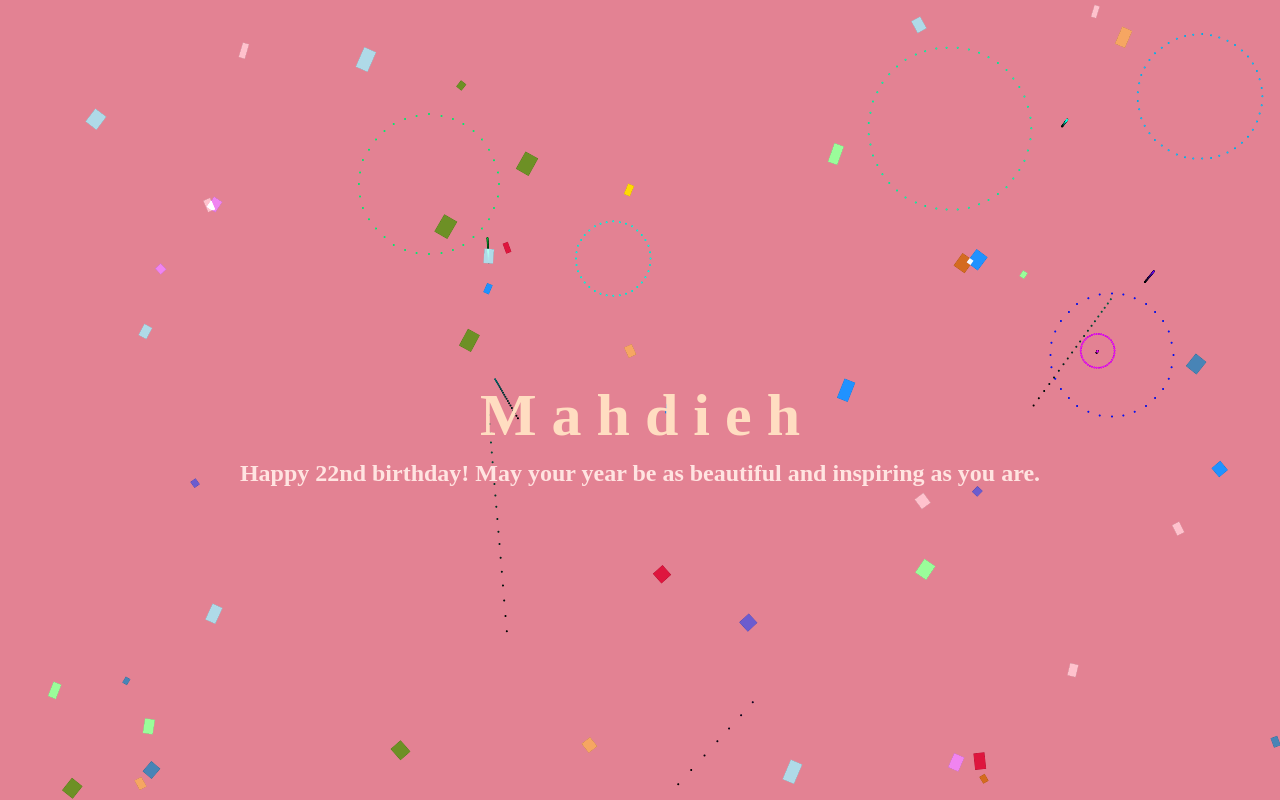
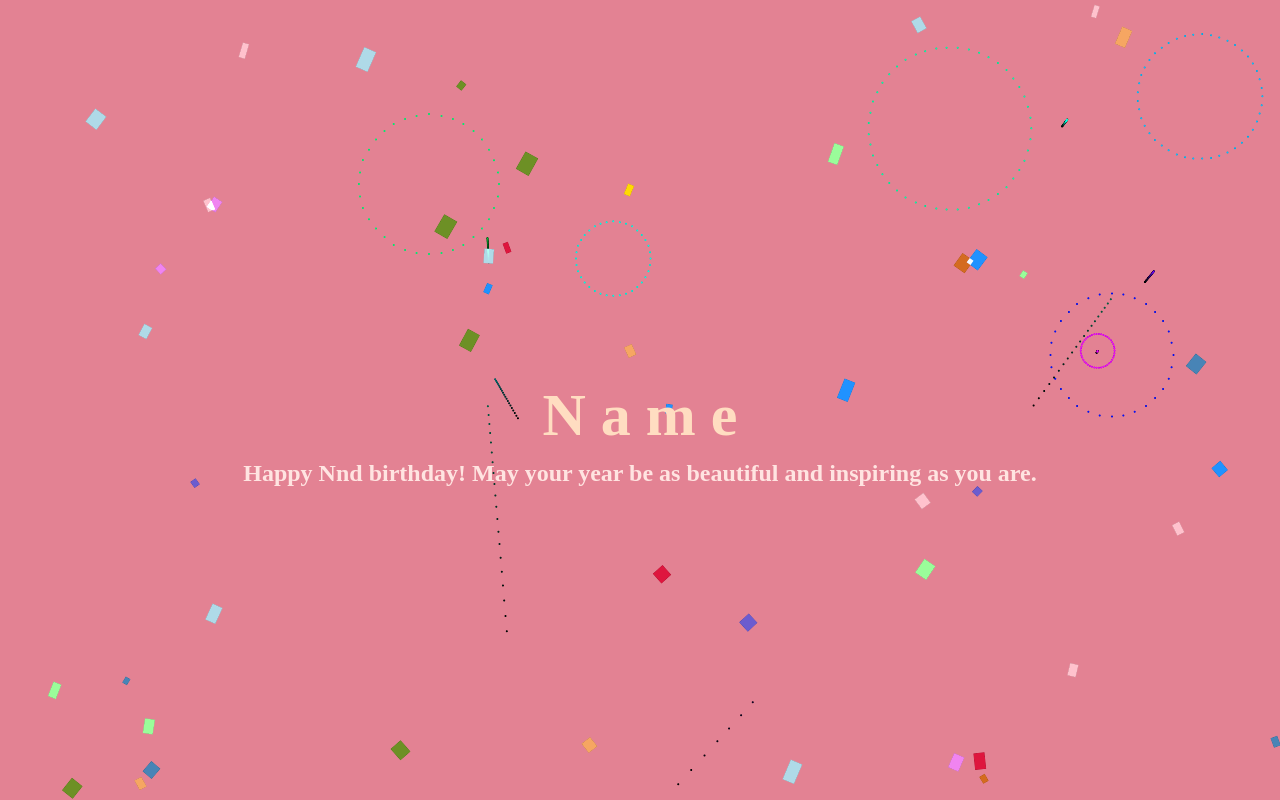
Before and after one commit to RezaBakhshiNia/happy-birthday, a website built with Vite: page index.html in a window 1280 px wide. Built offline with nearby package versions, Linux system fonts and the light colour scheme.

Commit message:
Update index.html

```diff
--- a/index.html
+++ b/index.html
@@ -5,24 +5,21 @@
     <link rel="icon" type="image/svg+xml" href="/vite.svg" />
     <link rel="stylesheet" href="src/style.css" />
     <meta name="viewport" content="width=device-width, initial-scale=1.0" />
-    <title>Happy 22nd birthday!</title>
+    <title>Happy Nnd birthday!</title>
   </head>
   <body>
     <div id="app">
       <h1 class="birthday-title blink-soft">Happy Birthday!</h1>
       <h1 class="name-title">
         <span class="flower-emoji blink-soft">💐🌼🌺</span>
-        <span class="name-letter">M</span>
+        <span class="name-letter">N</span>
         <span class="name-letter">a</span>
-        <span class="name-letter">h</span>
-        <span class="name-letter">d</span>
-        <span class="name-letter">i</span>
+        <span class="name-letter">m</span>
         <span class="name-letter">e</span>
-        <span class="name-letter">h</span>
         <span class="flower-emoji blink-soft">💐🌼🌺</span>
       </h1>
       <h2 class="birthday-message">
-        Happy 22nd birthday! May your year be as beautiful and inspiring as you are.
+        Happy Nnd birthday! May your year be as beautiful and inspiring as you are.
       </h2>
     </div>
     <canvas id="mainCanvas"></canvas>
```
